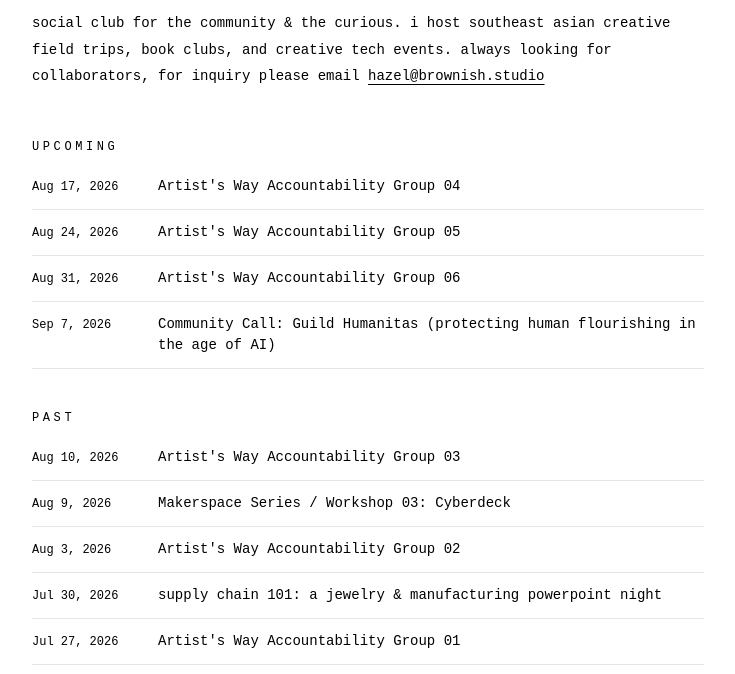
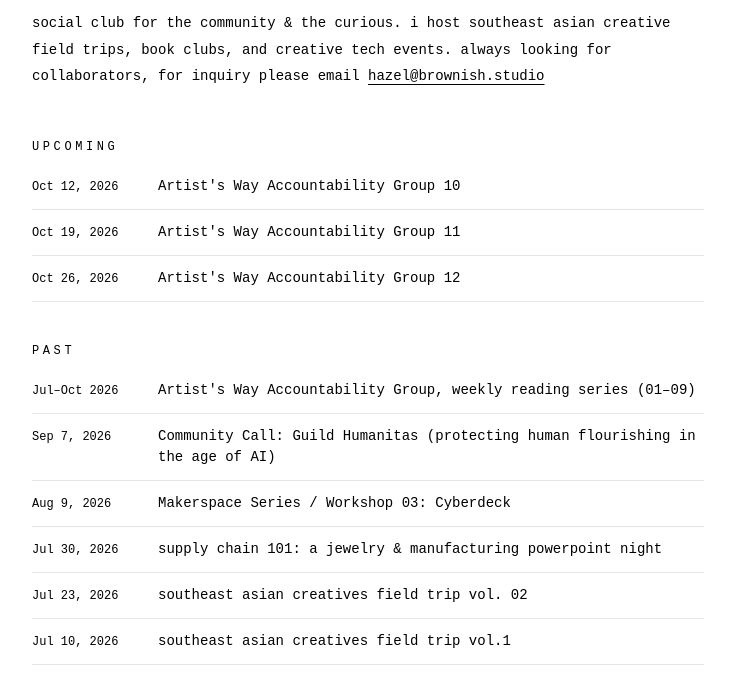
Before and after one commit to azlan-code/brownish, a plain HTML site: page club.html in a window 1280 px wide. Shown: the part 122-796 px from the top of the page, without its empty margins (272-1007 px from the left). Drawn offline with nearby package versions, Linux system fonts and the light colour scheme; a web font is replaced by a local one.

Commit message:
updating events series

```diff
--- a/club.html
+++ b/club.html
@@ -29,30 +29,30 @@
             <h2 class="m-0 mb-2 text-[12px] tracking-[.3em] text-[var(--ink-soft)] uppercase">Upcoming</h2>
 
             <div class="row flex items-baseline gap-4 py-3 border-b border-[var(--rule)]">
-                <span class="w-[110px] flex-none text-[12px] text-[var(--ink-soft)]">Aug 17, 2026</span>
-                <a href="https://luma.com/rsz5kckz" target="_blank" rel="noopener" class="flex-1 min-w-0 no-underline text-inherit hover:opacity-50">Artist's Way Accountability Group 04</a>
+                <span class="w-[110px] flex-none text-[12px] text-[var(--ink-soft)]">Oct 12, 2026</span>
+                <a href="https://luma.com/qndnckex" target="_blank" rel="noopener" class="flex-1 min-w-0 no-underline text-inherit hover:opacity-50">Artist's Way Accountability Group 10</a>
             </div>
 
             <div class="row flex items-baseline gap-4 py-3 border-b border-[var(--rule)]">
-                <span class="w-[110px] flex-none text-[12px] text-[var(--ink-soft)]">Aug 24, 2026</span>
-                <a href="https://luma.com/36bz7jb9" target="_blank" rel="noopener" class="flex-1 min-w-0 no-underline text-inherit hover:opacity-50">Artist's Way Accountability Group 05</a>
+                <span class="w-[110px] flex-none text-[12px] text-[var(--ink-soft)]">Oct 19, 2026</span>
+                <a href="https://luma.com/2ls4k703" target="_blank" rel="noopener" class="flex-1 min-w-0 no-underline text-inherit hover:opacity-50">Artist's Way Accountability Group 11</a>
             </div>
 
             <div class="row flex items-baseline gap-4 py-3 border-b border-[var(--rule)]">
-                <span class="w-[110px] flex-none text-[12px] text-[var(--ink-soft)]">Aug 31, 2026</span>
-                <a href="https://luma.com/nbbw3u9s" target="_blank" rel="noopener" class="flex-1 min-w-0 no-underline text-inherit hover:opacity-50">Artist's Way Accountability Group 06</a>
+                <span class="w-[110px] flex-none text-[12px] text-[var(--ink-soft)]">Oct 26, 2026</span>
+                <a href="https://luma.com/6ahbrw88" target="_blank" rel="noopener" class="flex-1 min-w-0 no-underline text-inherit hover:opacity-50">Artist's Way Accountability Group 12</a>
+            </div>
+
+            <h2 class="m-0 mb-2 mt-10 text-[12px] tracking-[.3em] text-[var(--ink-soft)] uppercase">Past</h2>
+
+            <div class="row flex items-baseline gap-4 py-3 border-b border-[var(--rule)]">
+                <span class="w-[110px] flex-none text-[12px] text-[var(--ink-soft)]">Jul–Oct 2026</span>
+                <a href="https://luma.com/user/hazel" target="_blank" rel="noopener" class="flex-1 min-w-0 no-underline text-inherit hover:opacity-50">Artist's Way Accountability Group, weekly reading series (01–09)</a>
             </div>
 
             <div class="row flex items-baseline gap-4 py-3 border-b border-[var(--rule)]">
                 <span class="w-[110px] flex-none text-[12px] text-[var(--ink-soft)]">Sep 7, 2026</span>
                 <a href="https://luma.com/lqc6x6sg" target="_blank" rel="noopener" class="flex-1 min-w-0 no-underline text-inherit hover:opacity-50">Community Call: Guild Humanitas (protecting human flourishing in the age of AI)</a>
-            </div>
-
-            <h2 class="m-0 mb-2 mt-10 text-[12px] tracking-[.3em] text-[var(--ink-soft)] uppercase">Past</h2>
-
-            <div class="row flex items-baseline gap-4 py-3 border-b border-[var(--rule)]">
-                <span class="w-[110px] flex-none text-[12px] text-[var(--ink-soft)]">Aug 10, 2026</span>
-                <a href="https://luma.com/btc0zdz5" target="_blank" rel="noopener" class="flex-1 min-w-0 no-underline text-inherit hover:opacity-50">Artist's Way Accountability Group 03</a>
             </div>
 
             <div class="row flex items-baseline gap-4 py-3 border-b border-[var(--rule)]">
@@ -61,18 +61,8 @@
             </div>
 
             <div class="row flex items-baseline gap-4 py-3 border-b border-[var(--rule)]">
-                <span class="w-[110px] flex-none text-[12px] text-[var(--ink-soft)]">Aug 3, 2026</span>
-                <a href="https://luma.com/r4xc5vf2" target="_blank" rel="noopener" class="flex-1 min-w-0 no-underline text-inherit hover:opacity-50">Artist's Way Accountability Group 02</a>
-            </div>
-
-            <div class="row flex items-baseline gap-4 py-3 border-b border-[var(--rule)]">
                 <span class="w-[110px] flex-none text-[12px] text-[var(--ink-soft)]">Jul 30, 2026</span>
                 <a href="https://luma.com/cenutwwv" target="_blank" rel="noopener" class="flex-1 min-w-0 no-underline text-inherit hover:opacity-50">supply chain 101: a jewelry &amp; manufacturing powerpoint night</a>
-            </div>
-
-            <div class="row flex items-baseline gap-4 py-3 border-b border-[var(--rule)]">
-                <span class="w-[110px] flex-none text-[12px] text-[var(--ink-soft)]">Jul 27, 2026</span>
-                <a href="https://luma.com/k7za8sox" target="_blank" rel="noopener" class="flex-1 min-w-0 no-underline text-inherit hover:opacity-50">Artist's Way Accountability Group 01</a>
             </div>
 
             <div class="row flex items-baseline gap-4 py-3 border-b border-[var(--rule)]">
```
